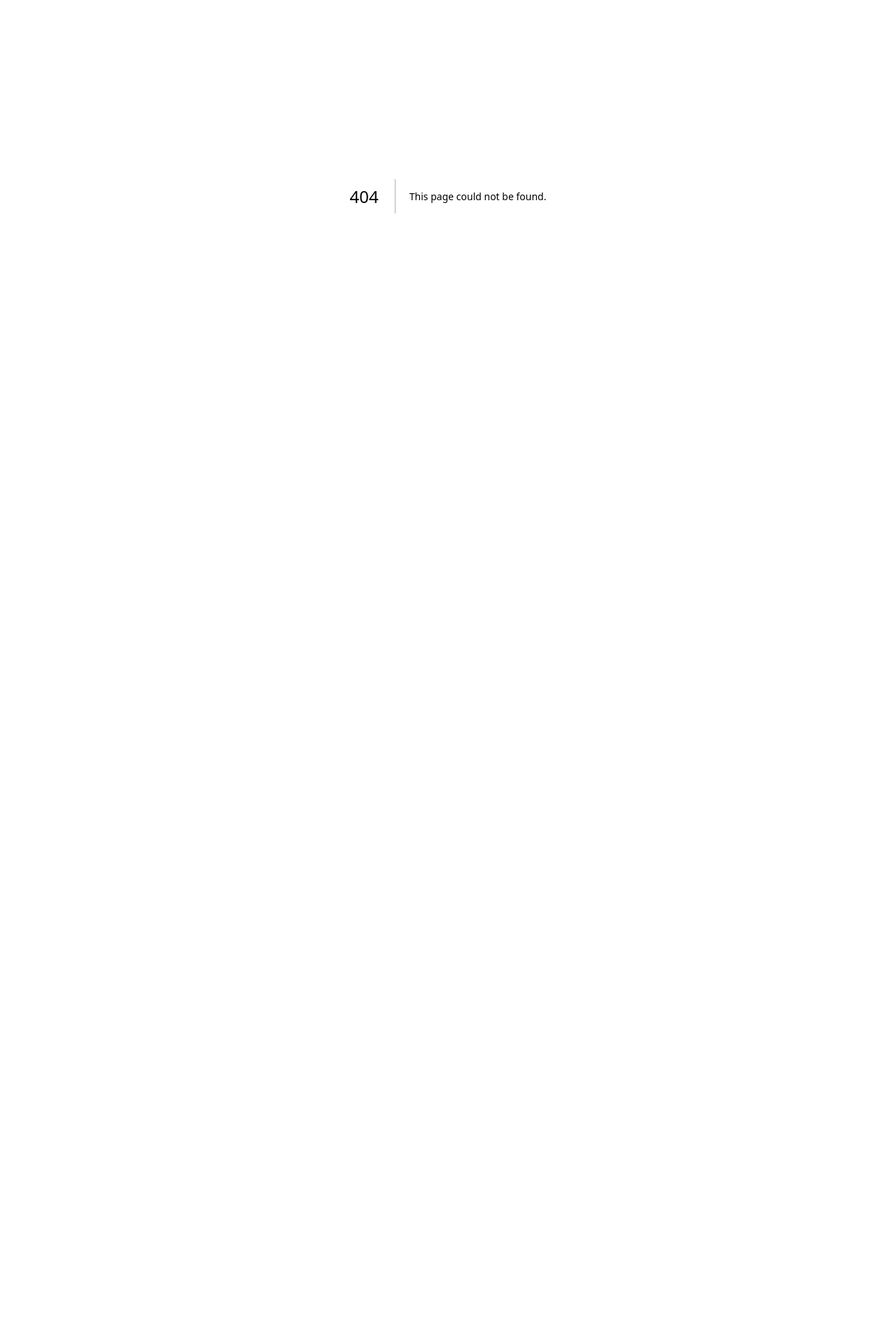
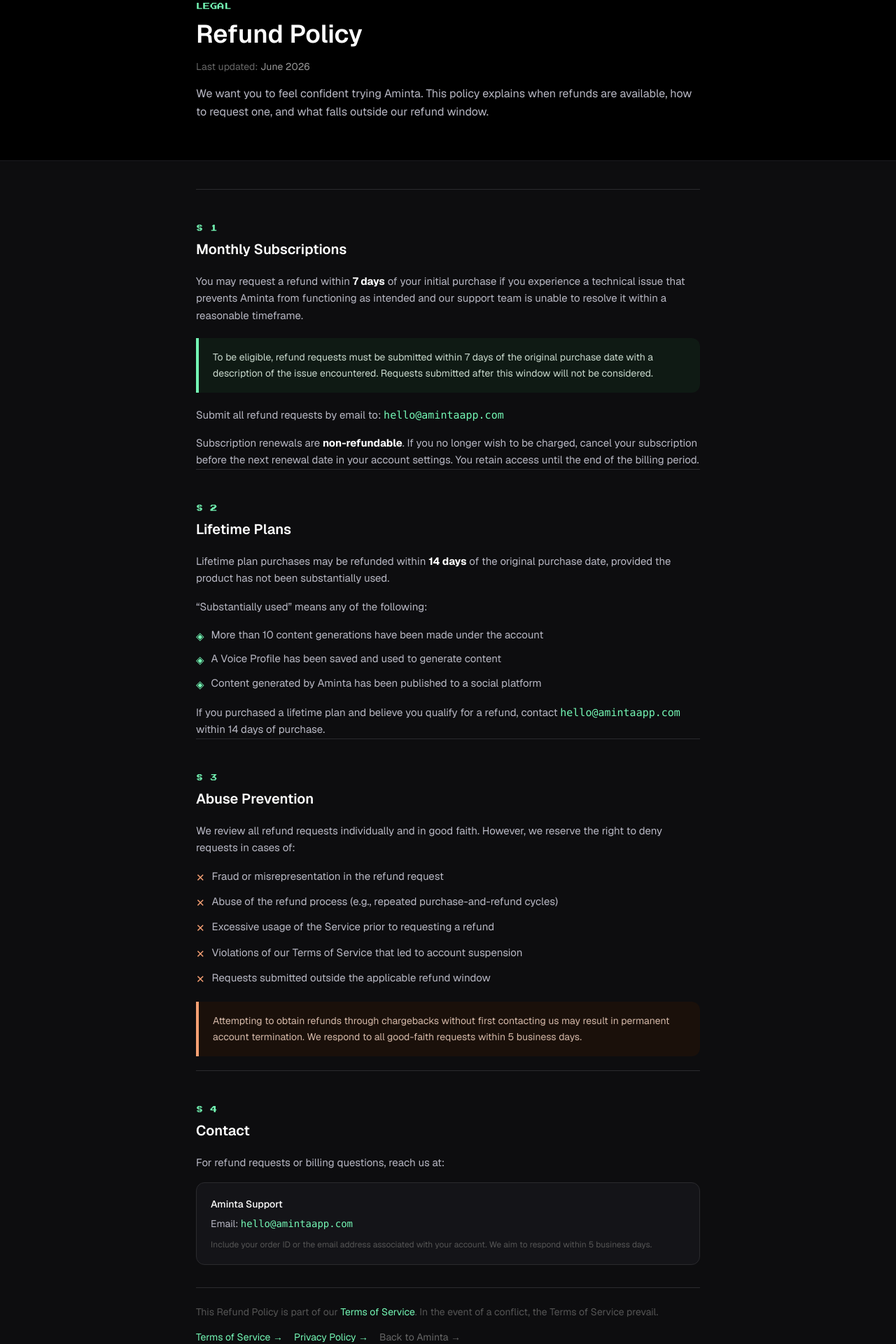
Before and after one commit to FilipStefanovski1/aminta, a Next.js app: page /refund-policy in a window 1280 px wide. Before the commit this address had no page. Shown: the part 120-2040 px from the top of the page at 70% size. Before the commit the page ends 800 px from the top, so only its background shows below. Built offline with nearby package versions, Linux system fonts and the light colour scheme.

Commit message:
Add Refund Policy page and footer link
- New route /refund-policy with 4 sections: Monthly, Lifetime, Abuse Prevention, Contact
- Footer and LegalNav updated with Refund Policy links
- Matches existing legal page design system

Co-Authored-By: Claude Sonnet 4.6 <noreply@anthropic.com>

```diff
--- /dev/null
+++ b/app/refund-policy/page.tsx
@@ -0,0 +1,219 @@
+import type { Metadata } from "next";
+import LegalNav from "@/components/LegalNav";
+import Footer from "@/components/Footer";
+
+export const metadata: Metadata = {
+  title: "Refund Policy — Aminta",
+  description:
+    "Aminta's refund policy for monthly subscriptions and lifetime plans. Learn when refunds are available and how to request one.",
+};
+
+function Section({
+  id,
+  label,
+  title,
+  children,
+}: {
+  id: string;
+  label: string;
+  title: string;
+  children: React.ReactNode;
+}) {
+  return (
+    <section id={id} className="pt-12 border-t border-[#2a2a2e]">
+      <p className="font-pixel text-[10px] text-[#74f7b5] uppercase tracking-widest mb-2">
+        {label}
+      </p>
+      <h2 className="text-xl font-semibold text-white mb-5">{title}</h2>
+      <div className="space-y-4 text-[#b8b8c4] leading-relaxed text-[0.9375rem]">
+        {children}
+      </div>
+    </section>
+  );
+}
+
+function Notice({ children }: { children: React.ReactNode }) {
+  return (
+    <div className="my-5 border-l-4 border-[#74f7b5] bg-[#0f1a14] rounded-r-xl px-5 py-4 text-[#c8d8cc] text-sm leading-relaxed">
+      {children}
+    </div>
+  );
+}
+
+function Warning({ children }: { children: React.ReactNode }) {
+  return (
+    <div className="my-5 border-l-4 border-[#f7a074] bg-[#1a100a] rounded-r-xl px-5 py-4 text-[#d4b8a8] text-sm leading-relaxed">
+      {children}
+    </div>
+  );
+}
+
+function Li({ children }: { children: React.ReactNode }) {
+  return (
+    <li className="flex gap-2.5">
+      <span className="text-[#74f7b5] shrink-0 mt-0.5">◈</span>
+      <span>{children}</span>
+    </li>
+  );
+}
+
+function DeniedLi({ children }: { children: React.ReactNode }) {
+  return (
+    <li className="flex gap-2.5">
+      <span className="text-[#f7a074] shrink-0 mt-0.5">✕</span>
+      <span>{children}</span>
+    </li>
+  );
+}
+
+function Email() {
+  return (
+    <span className="font-mono text-[#74f7b5]">hello@amintaapp.com</span>
+  );
+}
+
+export default function RefundPolicyPage() {
+  return (
+    <>
+      <LegalNav />
+
+      <main className="bg-[#0d0d0f] min-h-screen">
+        {/* Hero */}
+        <div className="bg-black border-b border-[#1a1a1e]">
+          <div className="mx-auto max-w-3xl px-6 py-14">
+            <p className="font-pixel text-[10px] text-[#74f7b5] uppercase tracking-widest mb-3">
+              Legal
+            </p>
+            <h1 className="text-3xl sm:text-4xl font-semibold text-white mb-4">
+              Refund Policy
+            </h1>
+            <p className="text-[#666] text-sm">
+              Last updated:{" "}
+              <span className="text-[#999]">June 2026</span>
+            </p>
+            <p className="mt-4 text-[#b8b8c4] leading-relaxed">
+              We want you to feel confident trying Aminta. This policy explains when refunds are
+              available, how to request one, and what falls outside our refund window.
+            </p>
+          </div>
+        </div>
+
+        {/* Content */}
+        <div className="mx-auto max-w-3xl px-6 pt-10 pb-24 space-y-0">
+
+          <Section id="monthly" label="§ 1" title="Monthly Subscriptions">
+            <p>
+              You may request a refund within <strong className="text-white">7 days</strong> of
+              your initial purchase if you experience a technical issue that prevents Aminta from
+              functioning as intended and our support team is unable to resolve it within a
+              reasonable timeframe.
+            </p>
+            <Notice>
+              To be eligible, refund requests must be submitted within 7 days of the original
+              purchase date with a description of the issue encountered. Requests submitted after
+              this window will not be considered.
+            </Notice>
+            <p>
+              Submit all refund requests by email to: <Email />
+            </p>
+            <p>
+              Subscription renewals are <strong className="text-white">non-refundable</strong>.
+              If you no longer wish to be charged, cancel your subscription before the next
+              renewal date in your account settings. You retain access until the end of the
+              billing period.
+            </p>
+          </Section>
+
+          <Section id="lifetime" label="§ 2" title="Lifetime Plans">
+            <p>
+              Lifetime plan purchases may be refunded within{" "}
+              <strong className="text-white">14 days</strong> of the original purchase date,
+              provided the product has not been substantially used.
+            </p>
+            <p>
+              &ldquo;Substantially used&rdquo; means any of the following:
+            </p>
+            <ul className="mt-3 space-y-2">
+              <Li>More than 10 content generations have been made under the account</Li>
+              <Li>A Voice Profile has been saved and used to generate content</Li>
+              <Li>Content generated by Aminta has been published to a social platform</Li>
+            </ul>
+            <p>
+              If you purchased a lifetime plan and believe you qualify for a refund, contact{" "}
+              <Email /> within 14 days of purchase.
+            </p>
+          </Section>
+
+          <Section id="abuse" label="§ 3" title="Abuse Prevention">
+            <p>
+              We review all refund requests individually and in good faith. However, we reserve
+              the right to deny requests in cases of:
+            </p>
+            <ul className="mt-3 space-y-2.5">
+              <DeniedLi>Fraud or misrepresentation in the refund request</DeniedLi>
+              <DeniedLi>Abuse of the refund process (e.g., repeated purchase-and-refund cycles)</DeniedLi>
+              <DeniedLi>Excessive usage of the Service prior to requesting a refund</DeniedLi>
+              <DeniedLi>Violations of our Terms of Service that led to account suspension</DeniedLi>
+              <DeniedLi>Requests submitted outside the applicable refund window</DeniedLi>
+            </ul>
+            <Warning>
+              Attempting to obtain refunds through chargebacks without first contacting us may
+              result in permanent account termination. We respond to all good-faith requests
+              within 5 business days.
+            </Warning>
+          </Section>
+
+          <Section id="contact" label="§ 4" title="Contact">
+            <p>
+              For refund requests or billing questions, reach us at:
+            </p>
+
+            <div className="bg-[#141418] border border-[#2a2a2e] rounded-xl px-5 py-5 text-sm space-y-2 mt-4">
+              <p className="text-white font-medium">Aminta Support</p>
+              <p>
+                Email: <Email />
+              </p>
+              <p className="text-[#555] text-xs pt-1">
+                Include your order ID or the email address associated with your account. We aim
+                to respond within 5 business days.
+              </p>
+            </div>
+
+            <div className="mt-8 pt-6 border-t border-[#2a2a2e]">
+              <p className="text-[#555] text-sm">
+                This Refund Policy is part of our{" "}
+                <a href="/terms" className="text-[#74f7b5] hover:text-white transition-colors">
+                  Terms of Service
+                </a>
+                . In the event of a conflict, the Terms of Service prevail.
+              </p>
+              <div className="mt-4 flex flex-wrap gap-4 text-sm">
+                <a
+                  href="/terms"
+                  className="text-[#74f7b5] hover:text-white transition-colors"
+                >
+                  Terms of Service →
+                </a>
+                <a
+                  href="/privacy"
+                  className="text-[#74f7b5] hover:text-white transition-colors"
+                >
+                  Privacy Policy →
+                </a>
+                <a
+                  href="/"
+                  className="text-[#666] hover:text-[#74f7b5] transition-colors"
+                >
+                  Back to Aminta →
+                </a>
+              </div>
+            </div>
+          </Section>
+
+        </div>
+      </main>
+
+      <Footer />
+    </>
+  );
+}
--- a/components/Footer.tsx
+++ b/components/Footer.tsx
@@ -98,6 +98,10 @@ export default function Footer() {
         <a href="/terms" className="text-xs text-[#444] hover:text-[#74f7b5] transition-colors">
           Terms of Service
         </a>
+        <span style={{ color: "#222" }}>·</span>
+        <a href="/refund-policy" className="text-xs text-[#444] hover:text-[#74f7b5] transition-colors">
+          Refund Policy
+        </a>
       </div>
 
       {/* Copyright */}
--- a/components/LegalNav.tsx
+++ b/components/LegalNav.tsx
@@ -31,6 +31,12 @@ export default function LegalNav() {
             Terms
           </Link>
           <Link
+            href="/refund-policy"
+            className="text-sm text-[#666] hover:text-[#74f7b5] transition-colors"
+          >
+            Refunds
+          </Link>
+          <Link
             href="/"
             className="text-sm text-[#74f7b5] hover:text-white transition-colors"
           >
```
